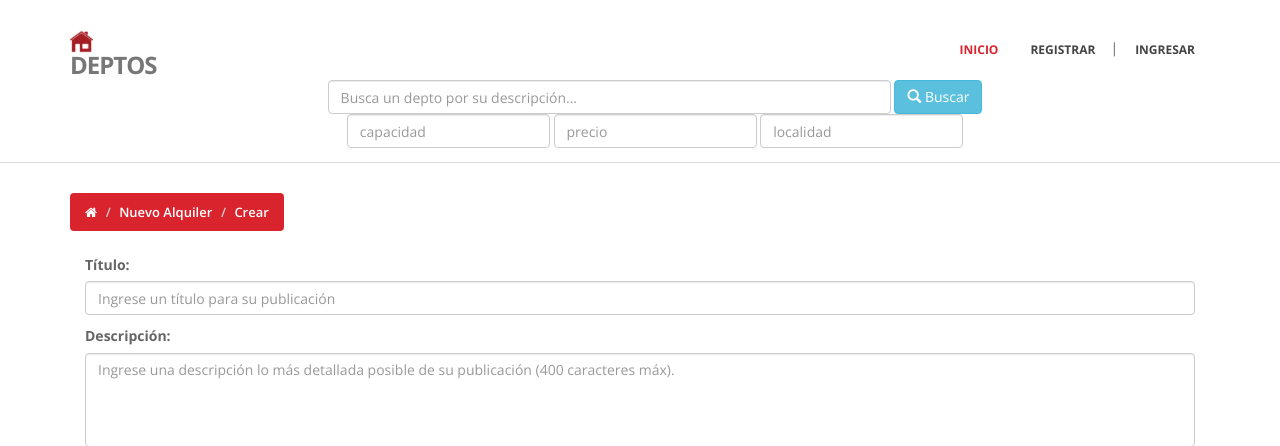
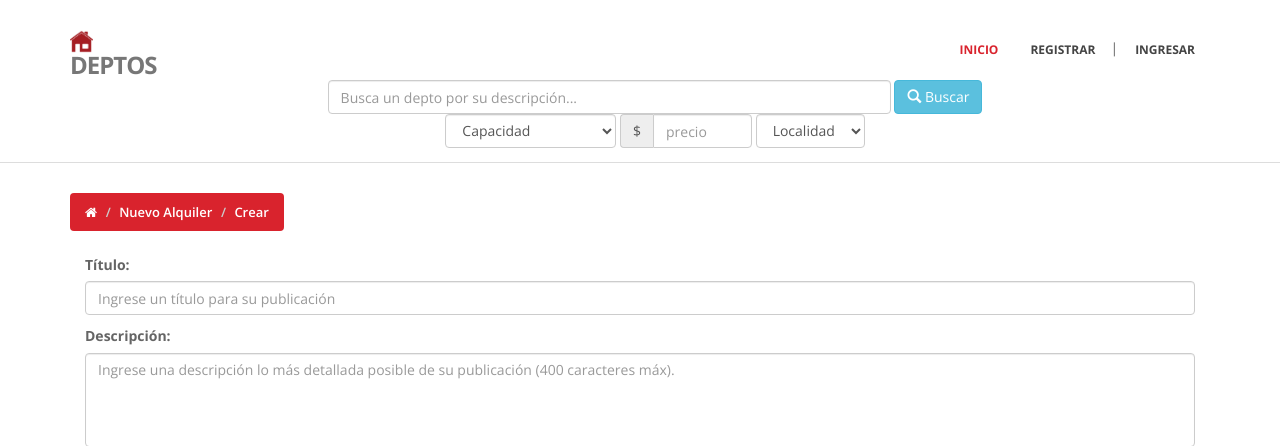
Before and after one commit to acs-um/deptos, a Django app: a page that uses deptos/templates/base.html in a window 1280 px wide. Shown: the top 446 px of the page. Run offline with Django 3.2, Linux system fonts and the light colour scheme; some libraries are stand-ins or nearby versions; some web fonts are replaced.

Commit message:
refs #68 arreglo visaul search y filtros

```diff
--- a/deptos/departamentos/views.py
+++ b/deptos/departamentos/views.py
@@ -8,7 +8,7 @@ from django.http.response import HttpResponseRedirect
 from django.views.generic import ListView, CreateView, UpdateView, DeleteView
 
 from .forms import DepartamentoForm, ComentarioForm
-from .models import Departamento, Foto
+from .models import Departamento, Foto, LOCALIDAD, CAPACIDAD
 
 import datetime
 
@@ -33,7 +33,9 @@ def home(request):
     if "l" in request.GET and request.GET.get("l") != '':
         l=request.GET.get("l")
         departamentos = departamentos.filter(localidad__icontains=l)
-    return render_to_response('departamentos/home.html', {'user': request.user, 'alquileres':departamentos}, context_instance=RequestContext(request))
+
+    LOCALIDAD=('Mendoza (Capital)','General Alvear','Godoy Cruz','Guaymallén','Junín','La Paz','Las Heras','Lavalle','Luján de Cuyo','Maipú','Malargüe','Rivadavia','San Carlos','San Rafael','Santa Rosa','Tunuyán','Tupungato')
+    return render_to_response('departamentos/home.html', {'user': request.user, 'alquileres':departamentos, "localidad":LOCALIDAD }, context_instance=RequestContext(request))
 
 #@login_required()
 def alquiler_nuevo(request):
--- a/deptos/templates/base.html
+++ b/deptos/templates/base.html
@@ -59,9 +59,24 @@
                  <button type="submit" class="btn btn-info"><span class="glyphicon glyphicon-search" aria-hidden="true"></span> Buscar</button>
              </div>
               <div  class="form-inline">
-                 <input type="text" class="form-control" name="c" value="{{ c }}" size="20" placeholder="capacidad">
-                 <input type="text" class="form-control" name="p" value="{{ p }}" size="20" placeholder="precio">
-                 <input type="text" class="form-control" name="l" value="{{ l }}" size="20" placeholder="localidad">
+                <select type="text" class="form-control" name="c" value="{{ c }}">
+                  <option value="">Capacidad</option>
+                  <option value="1">Un estudiante</option>
+                  <option value="2">Dos estudiantes</option>
+                  <option value="3">Tres estudiantes</option>
+                  <option value="4">Cuatro estudiantes</option>
+                  <option value="5">Cinco estudiantes</option>
+                </select>
+                <div class="input-group">
+                    <span class="input-group-addon">$</span>
+                    <input type="text" class="form-control" name="p" value="{{ p }}" size="7" placeholder="precio"  maxlength="8">
+                </div>
+                <select  type="text" class="form-control" name="l" id="loc">
+                  <option value="">Localidad</option>
+                  {%for loc in localidad %}
+                  <option value="{{ loc }}">{{ loc }}</option>
+                  {% endfor %}
+                </select>
               </div>
             </form>
              {% endblock %}
```
